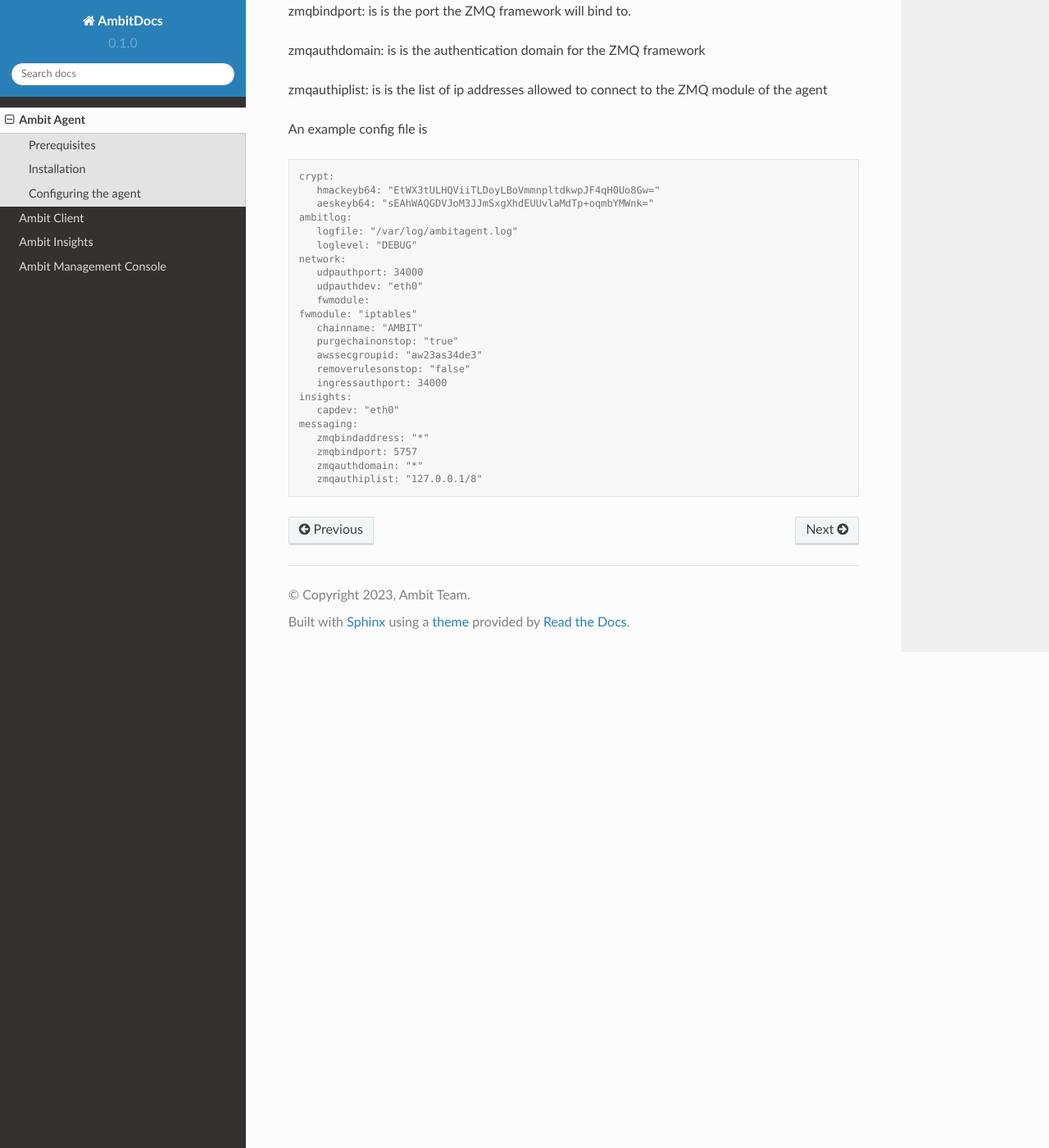
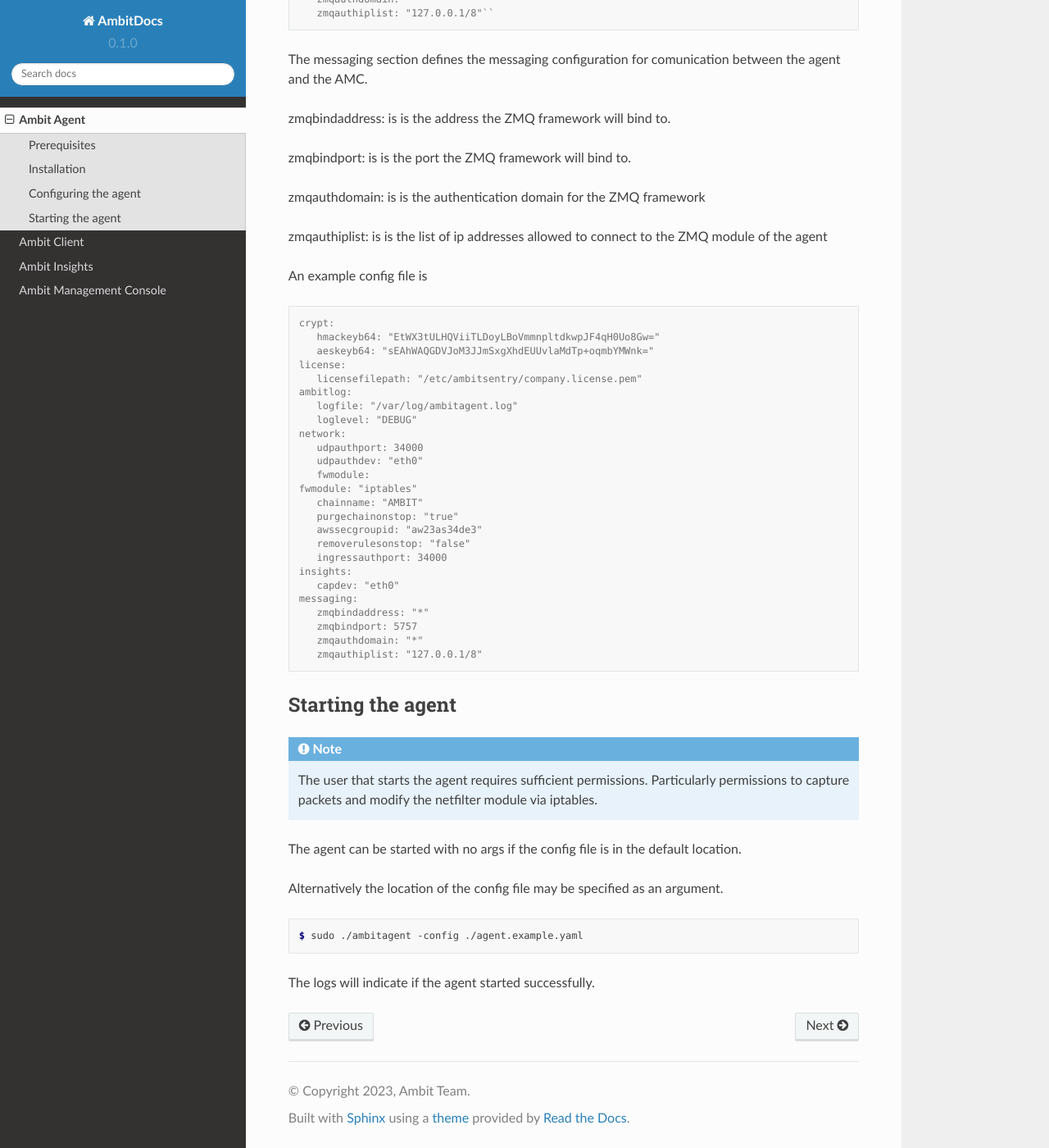
Before and after one commit to ambitbuild/ambitdocs, a Sphinx documentation site: the page built from docs/source/ambitagent.rst, in a window 1280 px wide and 1400 px high, scrolled down 2920 px. Shown: the whole window at 82% size. Built offline with Sphinx 7.4.7 and the Read the Docs theme 2.0.0, drawn with Linux system fonts in a browser that asks for light colours; some of the changed text lies outside the part shown.

Commit message:
doc changes

```diff
--- a/docs/source/ambitagent.rst
+++ b/docs/source/ambitagent.rst
@@ -71,6 +71,17 @@
    AES - u5kNUwpJojp5LJKIhaiLkH1xD+NJNthDCD9Noyecg98=
 
    Done.
+
+.. code-block:: console
+
+   ``license:
+      licensefilepath: "/etc/ambitsentry/company.license.pem"
+
+The license section defines the license configuration.
+
+
+licensefilepath: is the location of the ambit sentry license file
+
 
 .. code-block:: console
 
@@ -164,6 +175,8 @@
    crypt:
       hmackeyb64: "EtWX3tULHQViiTLDoyLBoVmmnpltdkwpJF4qH0Uo8Gw="
       aeskeyb64: "sEAhWAQGDVJoM3JJmSxgXhdEUUvlaMdTp+oqmbYMWnk="
+   license:
+      licensefilepath: "/etc/ambitsentry/company.license.pem"
    ambitlog:
       logfile: "/var/log/ambitagent.log"
       loglevel: "DEBUG"
@@ -184,3 +197,24 @@
       zmqbindport: 5757
       zmqauthdomain: "*"
       zmqauthiplist: "127.0.0.1/8"
+
+
+Starting the agent
+----------------
+
+.. note::
+
+   The user that starts the agent requires sufficient permissions. Particularly permissions to capture packets and modify the netfilter module via iptables.
+
+
+The agent can be started with no args if the config file is in the default location.
+
+Alternatively the location of the config file may be specified as an argument.
+
+
+.. code-block:: console
+
+   $ sudo ./ambitagent -config ./agent.example.yaml
+
+
+The logs will indicate if the agent started successfully.
```
